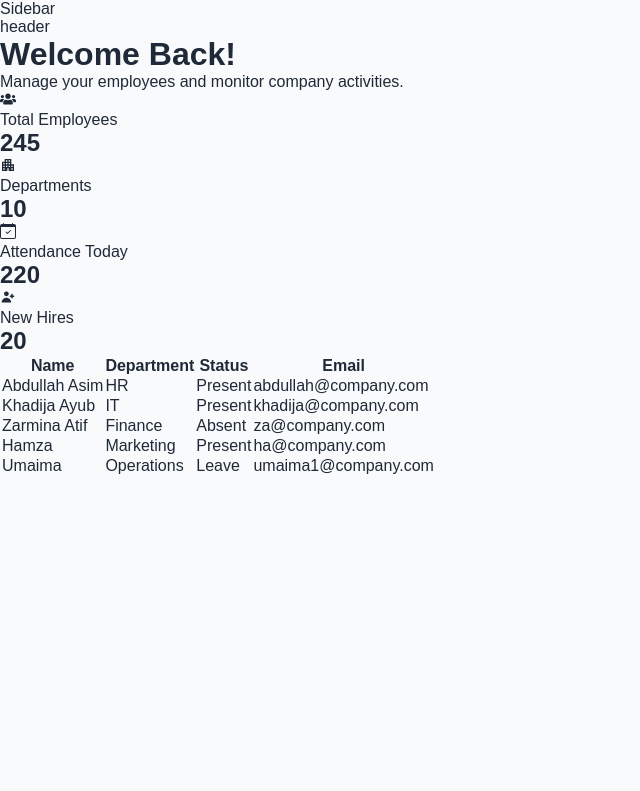
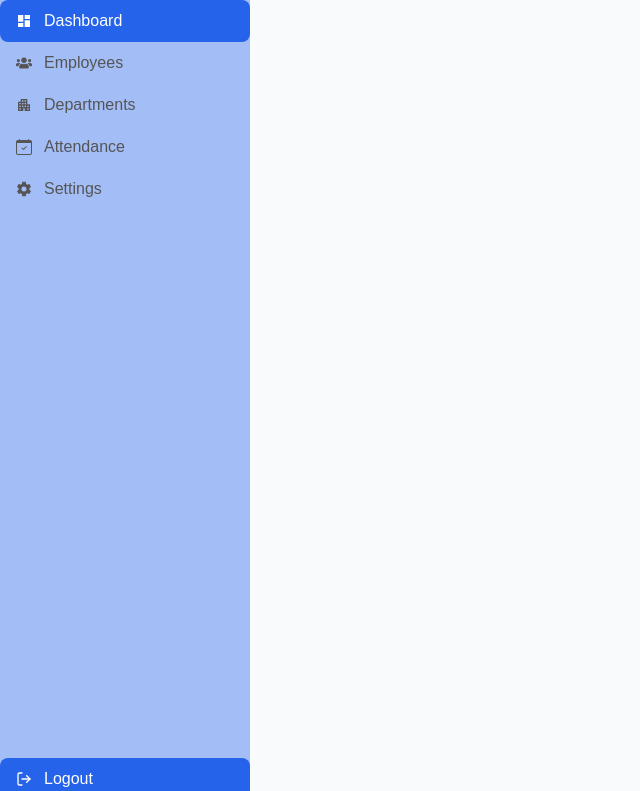
Before and after one commit to Khadija-Ayub/employee-management, a React (Vite) app: page / in a window 1280 px wide. Shown: the top 791 px of the page, without its empty margins (0-640 px from the left). Built offline with nearby package versions, Linux system fonts and the light colour scheme.

Commit message:
Implement collapsible sidebar with navigation

```diff
--- a/src/components/layout/DashboardLayout.jsx
+++ b/src/components/layout/DashboardLayout.jsx
@@ -1,15 +1,20 @@
 import Sidebar from "./Sidebar";
 import Header from "./Header";
 import {Outlet } from 'react-router-dom';
+import { useState } from "react";
 
 function DashboardLayout()
 {
+
+    const [collapsed, setCollapsed] =useState(false);
     return(
+
+
         <div className="Dashboard-layout">
-             <Sidebar/>
+             <Sidebar collapsed={collapsed} />
 
         <div className="main-content">
-        <Header/>
+        <Header  collapsed={collapsed} setCollapsed={setCollapsed} />
         <Outlet/>
          </div>
         </div>
--- a/src/components/layout/Header.jsx
+++ b/src/components/layout/Header.jsx
@@ -1,8 +1,15 @@
-function Header()
+import {FiMenu} from "react-icons/fi";
+function Header({collapsed , setCollapsed})
 {
     return(
-         <header>
-            header
+         <header className="header" >
+            <div>
+                <button onClick={()=>setCollapsed(!collapsed)} >
+                     < FiMenu/> </button>
+            </div>
+            <div>
+                Khadija
+            </div>
          </header>
     );
 }
--- a/src/components/layout/Sidebar.jsx
+++ b/src/components/layout/Sidebar.jsx
@@ -1,7 +1,64 @@
-function Sidebar()
+import { NavLink } from "react-router-dom"
+import { FaUsers } from "react-icons/fa";
+import { MdApartment } from "react-icons/md";
+import { MdDashboard } from "react-icons/md";
+import { FiLogOut } from "react-icons/fi";
+import { IoSettingsSharp } from "react-icons/io5";
+import { BsCalendarCheck } from "react-icons/bs";
+import "../../styles/sidebar.css";
+
+
+const menuItems =[
+    {   icon: <MdDashboard/> ,
+        title:"Dashboard",
+        path: "/"
+    },
+    {   icon: <FaUsers/>,
+        title:"Employees",
+        path: "/Employees"
+    },
+    {   icon: <MdApartment/>,
+        title:"Departments",
+        path: "/Departments"
+    },
+    {   icon: <BsCalendarCheck/>,
+        title:"Attendance",
+        path: "/Attendance"
+    },
+    {   icon: <IoSettingsSharp/>,
+        title:"Settings",
+        path: "/Settings"
+    },
+    {   icon: <FiLogOut/>,
+        title:"Logout",
+        path: "/",
+        bottom: true
+    }
+
+
+]
+
+function Sidebar({collapsed})
 {
     return(
-         <aside>Sidebar </aside>
+         <aside className={collapsed ? " sidebar collapsed" : "sidebar"} >
+          <ul className="sidebar-list" >
+              {menuItems.map((item)=>(
+                <li key={item.title}  className={item.bottom ? "logout-item" : ""} >
+                    <NavLink  to={item.path}
+                    className={({isActive})=>
+                       isActive ? "active-link" : "sidebar-link" }>
+                        {item.icon}
+                        <span>{item.title}</span>
+                        </NavLink>
+
+                </li>
+
+              ))
+
+              }
+          </ul>
+         </aside>
     );
 }
 
--- a/src/pages/Dashboard.jsx
+++ b/src/pages/Dashboard.jsx
@@ -42,7 +42,7 @@
     department: "Operations",
     status: "Leave",
     email: "umaima1@company.com",
-  },
+  }
 ];
 
     return (
--- /dev/null
+++ b/src/styles/sidebar.css
@@ -0,0 +1,55 @@
+.sidebar{
+    display: flex;
+    flex-direction: column;
+    background-color: #a3bdf6;
+    width: 250px;
+    height: 100vh;
+      transition: width 0.3s ease;
+}
+.sidebar.collapsed span{
+    display:none;
+}
+.sidebar.collapsed{
+    display: flex;
+    flex-direction: column;
+    width: 80px;
+    padding: 10px;
+}
+.sidebar.collapsed .sidebar-link,
+.sidebar.collapsed .active-link {
+    justify-content: center;
+}
+.logout-item{
+    margin-top: auto;
+}
+
+.sidebar-link {
+    display: flex;
+    align-items: center;
+    gap: 12px;
+    text-decoration: none;
+    color: #555;
+    padding: 12px 16px;
+    border-radius: 8px;
+    transition: all 0.3s ease;
+}
+
+.sidebar-link:hover {
+    background-color: #f3f4f6;
+}
+
+.active-link {
+    display: flex;
+    align-items: center;
+    gap: 12px;
+    text-decoration: none;
+    background-color: #2563eb;
+    color: white;
+    padding: 12px 16px;
+    border-radius: 8px;
+}
+.sidebar-list{
+    display: flex;
+    flex-direction: column;
+    flex: 1;
+}
```
Also changed, not shown: src/styles/header.css (added).
